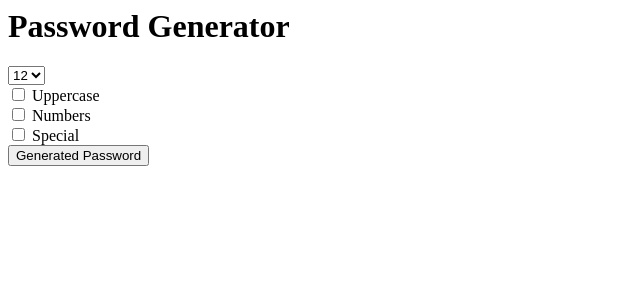
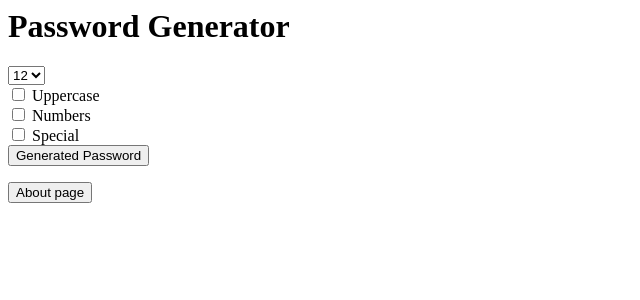
Before and after one commit to thunderboyk/django-project2.0, a Django app: page / in a window 1280 px wide. Shown: the top 300 px of the page, without its empty margins (0-640 px from the left). Run offline with Django 5.2, Linux system fonts and the light colour scheme.

Commit message:
Add files via upload
done lol

```diff
--- a/repass/generator/templates/generator/Password.html
+++ b/repass/generator/templates/generator/Password.html
@@ -1,2 +1,3 @@
 <h1>your password is : </h1>
 <h2>{{ password }}<h2>
+<a href="{% url 'home' %}">HOME</a>
--- /dev/null
+++ b/repass/generator/templates/generator/about.html
@@ -0,0 +1,6 @@
+<h1> this is the about pasge in which i just practise creating url lol </h1>
+
+<br>
+weeeeeeeeeeeeeeeeeeeeeeeee
+
+</br>
--- a/repass/generator/templates/generator/home.html
+++ b/repass/generator/templates/generator/home.html
@@ -27,4 +27,10 @@
 
 	<input type="submit" value="Generated Password">
 
+
+
 </form>
+
+<form action="{% url 'aboutpage' %}">
+<input type = "submit" value  = "About page">
+</form>
--- a/repass/generator/views.py
+++ b/repass/generator/views.py
@@ -5,6 +5,16 @@ import random
 # after generator, {'password':'aijemsuvw'} and call in the html file by using 2 {{password}} bracket
 def home(request):
 	return render(request,'generator/home.html')
+
+
+
+
+def about(request):
+	return render(request,'generator/about.html')
+
+
+
+
 
 
 
--- a/repass/repass/urls.py
+++ b/repass/repass/urls.py
@@ -20,7 +20,8 @@ from django.urls import path
 from generator import views
 
 urlpatterns = [
-    path('',views.home),
-    path('generatedpassword/',views.password,name  = 'passwor')
+    path('',views.home, name='home'),
+    path('generatedpassword/',views.password,name  = 'passwor'),
+    path('aboutpage/',views.about, name= 'aboutpage'),
 
 ]
```
